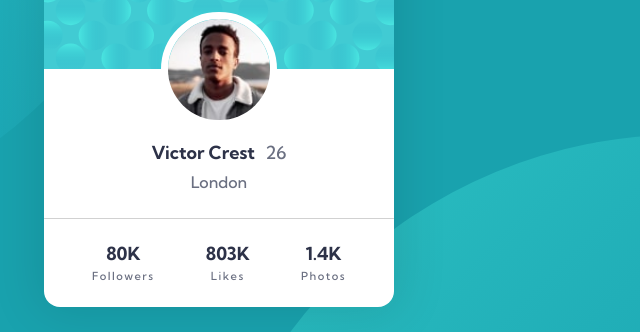
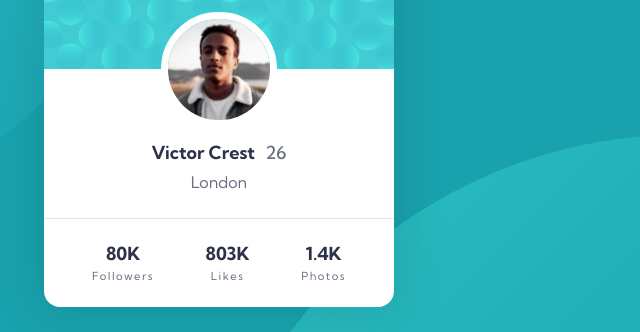
Before and after one commit to AlexanderTejedor/Profile-card-component, a plain HTML site: page index.html in a window 1280 px wide. Shown: the part 282-614 px from the top of the page, 421-1061 px from the left. Drawn offline with Linux system fonts and the light colour scheme.

Commit message:
Modificaciones: cambio de h3 a h2, tambien se modificaron los colores de las stats y de la ciudad

```diff
--- a/index.html
+++ b/index.html
@@ -28,15 +28,15 @@
             </div>
             <div class="card-profile__stats">
                 <div class="card-profile__stat">
-                    <h3>80K</h3>
+                    <h2>80K</h2>
                     <p>Followers</p>
                 </div>
                 <div class="card-profile__stat">
-                    <h3>803K</h3>
+                    <h2>803K</h2>
                     <p>Likes</p>
                 </div>
                 <div class="card-profile__stat">
-                    <h3>1.4K</h3>
+                    <h2>1.4K</h2>
                     <p>Photos</p>
                 </div>
         </section>
--- a/styles.css
+++ b/styles.css
@@ -76,14 +76,13 @@ body{
 }
 .card-profile__city{
     margin: .5rem 0 1rem 0;
-    font-weight: 500;
     color: var(--dark-grayish-blue);
 }
 .card-profile__content::after{
     content: "";
     width: 100%;
     height: .03rem;
-    background-color: #b0b0b095;
+    background-color: #d2d2d295;
     border-radius: 0.5rem;
     margin-top: .6rem;
 }
@@ -98,14 +97,13 @@ body{
     flex-direction: column;
     align-items: center;
 }
-.card-profile__stat h3{
+.card-profile__stat h2{
     font-size: 1.125rem;
     margin-bottom: .2rem;
     color: var(--very-dark-desaturated-blue);
 }
 .card-profile__stat p{
     font-size: .7rem;
-    font-weight: 500;
     letter-spacing: 1.5px;
     color: var(--dark-grayish-blue);
 }
```
